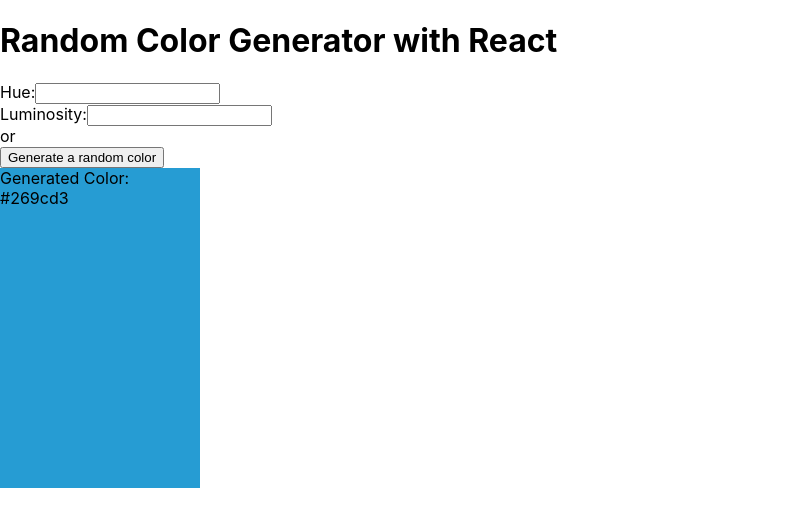
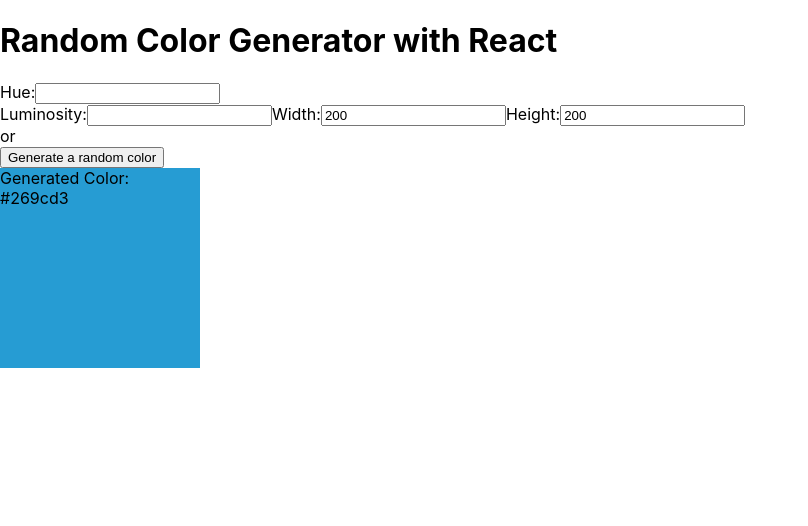
Before and after one commit to YairKlein92/react-random-color-generator, a React (Create React App) app: page / in a window 1280 px wide. Shown: the top 526 px of the page, without its empty margins (0-808 px from the left). Built offline with nearby package versions, Linux system fonts and the light colour scheme.

Commit message:
Add width and height input

```diff
--- a/package.json
+++ b/package.json
@@ -9,6 +9,7 @@
     "clipboard-copy": "^4.0.1",
     "randomcolor": "^0.6.2",
     "react": "^18.2.0",
+    "react-animated-bg": "^1.2.2",
     "react-dom": "^18.2.0",
     "react-scripts": "5.0.1",
     "web-vitals": "^2.1.0"
--- a/src/App.js
+++ b/src/App.js
@@ -2,7 +2,7 @@
 import './App.css';
 import { useState } from 'react';
 import randomColor from 'randomcolor';
-// import copy from 'clipboard-copy';
+import AnimatedBg from 'react-animated-bg';
 
 export default function App() {
   const [color, setColor] = useState(randomColor());
@@ -10,6 +10,8 @@
   const [hue, setHue] = useState(undefined);
   const [lum, setLum] = useState(undefined);
 
+  const [height, setHeight] = useState(200);
+  const [width, setWidth] = useState(200);
   const userColor = randomColor({
     luminosity: lum,
     hue: hue,
@@ -39,6 +41,20 @@
           setLum(event.target.value);
         }}
       />
+      Width:
+      <input
+        value={width}
+        onChange={(event) => {
+          setWidth(event.currentTarget.value);
+        }}
+      />
+      Height:
+      <input
+        value={height}
+        onChange={(event) => {
+          setHeight(event.currentTarget.value);
+        }}
+      />
       <br />
       or
       <br />
@@ -51,8 +67,8 @@
       </button>
       <div
         style={{
-          height: '320px',
-          width: '200px',
+          height: Number(height),
+          width: Number(width),
           backgroundColor: bgColor,
         }}
       >
```
Also changed, not shown: Button.js (added), Input.js (added), 1 other file (tests, documents, lock files or other folders).
